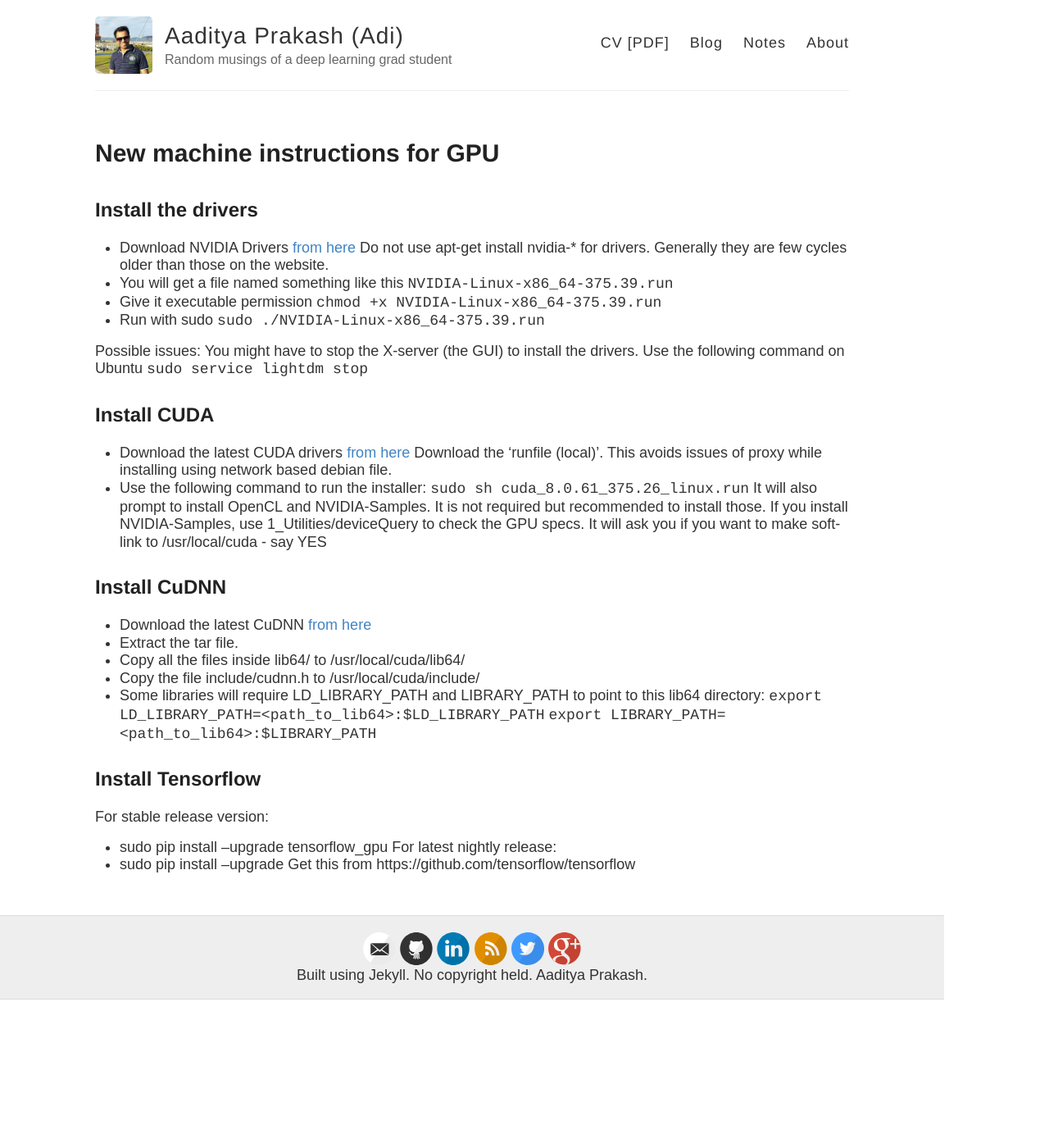
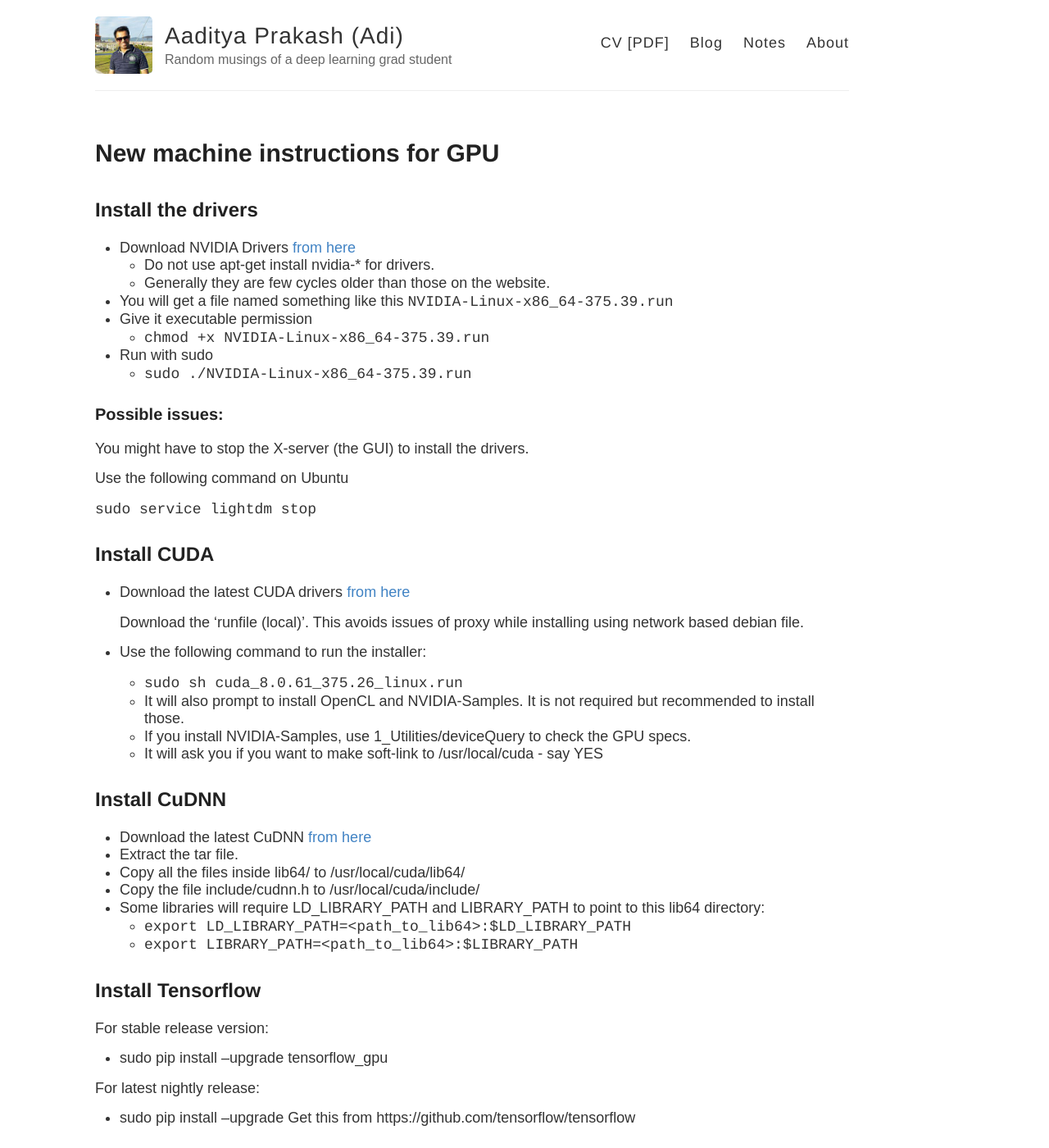
Before and after one commit to iamaaditya/iamaaditya.github.io, a Jekyll site: the page built from notes/new_machine/index.md, in a window 1280 px wide and 1400 px high. Shown: the whole window at 82% size. Built offline with Jekyll 4.4.1, drawn with Linux system fonts in a browser that asks for light colours; some web fonts are replaced.

Commit message:
fix the markdown

```diff
--- a/notes/new_machine/index.md
+++ b/notes/new_machine/index.md
@@ -9,28 +9,33 @@ dsq_thread_id:
 ## Install the drivers
 
   * Download NVIDIA Drivers [from here](http://www.nvidia.com/Download/index.aspx)
-    Do not use apt-get install nvidia-* for drivers. Generally they are few cycles older than those on the website.
+      * Do not use apt-get install nvidia-* for drivers.
+      * Generally they are few cycles older than those on the website.
   * You will get a file named something like this `NVIDIA-Linux-x86_64-375.39.run`
   * Give it executable permission
-    `chmod +x NVIDIA-Linux-x86_64-375.39.run`
+      * `chmod +x NVIDIA-Linux-x86_64-375.39.run`
   * Run with sudo
-    `sudo ./NVIDIA-Linux-x86_64-375.39.run`
+      * `sudo ./NVIDIA-Linux-x86_64-375.39.run`
 
-   Possible issues:
+### Possible issues:
    You might have to stop the X-server (the GUI) to install the drivers.
+
    Use the following command on Ubuntu
+
    `sudo service lightdm stop`
 
 
 ## Install CUDA
 
   * Download the latest CUDA drivers [from here](https://developer.nvidia.com/cuda-downloads)
+
     Download the 'runfile (local)'. This avoids issues of proxy while installing using network based debian file.
   * Use the following command to run the installer:
-    `sudo sh cuda_8.0.61_375.26_linux.run`
-    It will also prompt to install OpenCL and NVIDIA-Samples. It is not required but recommended to install those.
-    If you install NVIDIA-Samples, use 1_Utilities/deviceQuery to check the GPU specs.
-    It will ask you if you want to make soft-link to /usr/local/cuda - say YES
+
+     * `sudo sh cuda_8.0.61_375.26_linux.run`
+     * It will also prompt to install OpenCL and NVIDIA-Samples. It is not required but recommended to install those.
+     * If you install NVIDIA-Samples, use 1_Utilities/deviceQuery to check the GPU specs.
+     * It will ask you if you want to make soft-link to /usr/local/cuda - say YES
 
 ## Install CuDNN
 
@@ -39,13 +44,16 @@ dsq_thread_id:
   * Copy all the files inside lib64/ to /usr/local/cuda/lib64/
   * Copy the file include/cudnn.h to /usr/local/cuda/include/
   * Some libraries will require LD_LIBRARY_PATH and LIBRARY_PATH to point to this lib64 directory:
-  `export LD_LIBRARY_PATH=<path_to_lib64>:$LD_LIBRARY_PATH`
-  `export LIBRARY_PATH=<path_to_lib64>:$LIBRARY_PATH`
+    * `export LD_LIBRARY_PATH=<path_to_lib64>:$LD_LIBRARY_PATH`
+    * `export LIBRARY_PATH=<path_to_lib64>:$LIBRARY_PATH`
 
 ## Install Tensorflow
 
    For stable release version:
+
    * sudo pip install --upgrade tensorflow_gpu
+
    For latest nightly release:
+
    * sudo pip install --upgrade <url>
    Get this <url> from https://github.com/tensorflow/tensorflow
```
